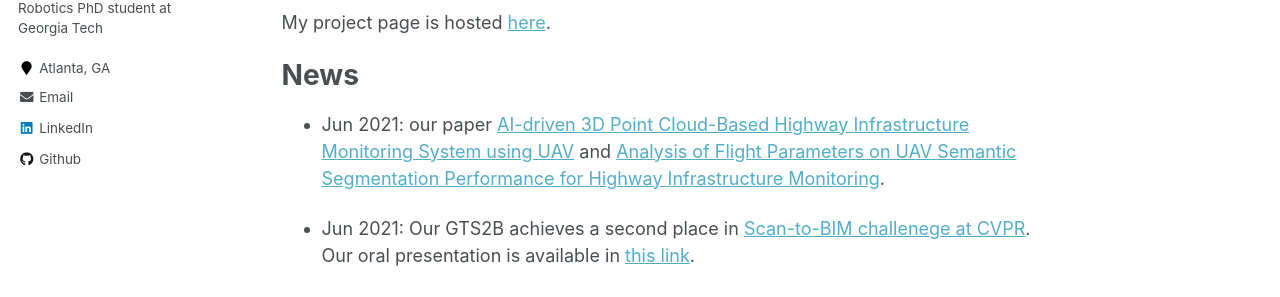
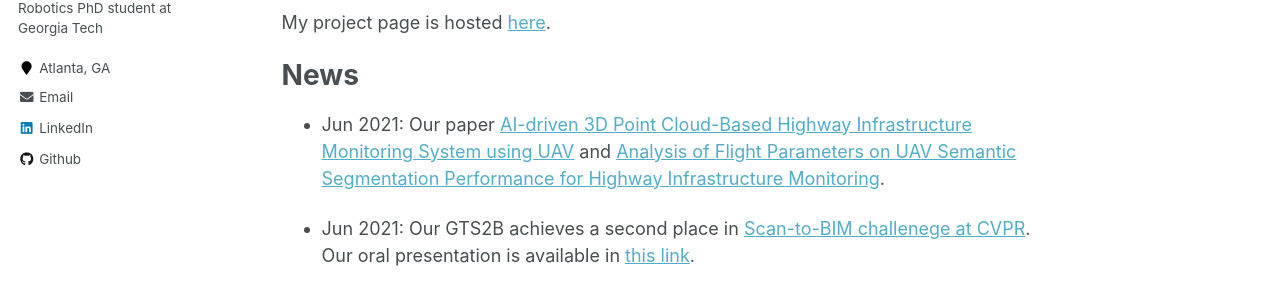
Before and after one commit to yyajima21/yyajima21.github.io, a Jekyll site: the page built from _pages/about.md, in a window 1280 px wide and 1256 px high. Shown: the part 337-634 px from the top of the window. Built offline with Jekyll 4.4.1, drawn with Linux system fonts in a browser that asks for light colours.

```diff
--- a/_pages/about.md
+++ b/_pages/about.md
@@ -13,7 +13,7 @@ My project page is hosted [here](/project.html).
 
 # News
 
-* Jun 2021: our paper [AI-driven 3D Point Cloud-Based Highway Infrastructure Monitoring System using UAV](https://www.researchgate.net/publication/353750565_AI-driven_3D_Point_Cloud-Based_Highway_Infrastructure_Monitoring_System_using_UAV) and [Analysis of Flight Parameters on UAV Semantic Segmentation Performance for Highway Infrastructure Monitoring](https://www.researchgate.net/publication/353817712_Analysis_of_Flight_Parameters_on_UAV_Semantic_Segmentation_Performance_for_Highway_Infrastructure_Monitoring).
+* Jun 2021: Our paper [AI-driven 3D Point Cloud-Based Highway Infrastructure Monitoring System using UAV](https://www.researchgate.net/publication/353750565_AI-driven_3D_Point_Cloud-Based_Highway_Infrastructure_Monitoring_System_using_UAV) and [Analysis of Flight Parameters on UAV Semantic Segmentation Performance for Highway Infrastructure Monitoring](https://www.researchgate.net/publication/353817712_Analysis_of_Flight_Parameters_on_UAV_Semantic_Segmentation_Performance_for_Highway_Infrastructure_Monitoring).
 
 * Jun 2021: Our GTS2B achieves a second place in [Scan-to-BIM challenege at CVPR](https://cv4aec.github.io/). Our oral presentation is available in [this link](https://www.youtube.com/watch?v=DR9ifKxutf8&list=TLGG8vy3pvaCCBQwMzA4MjAyMQ&t=1033s).
 
```
Also changed, not shown: _pages/project.md (+1 -1 lines).
